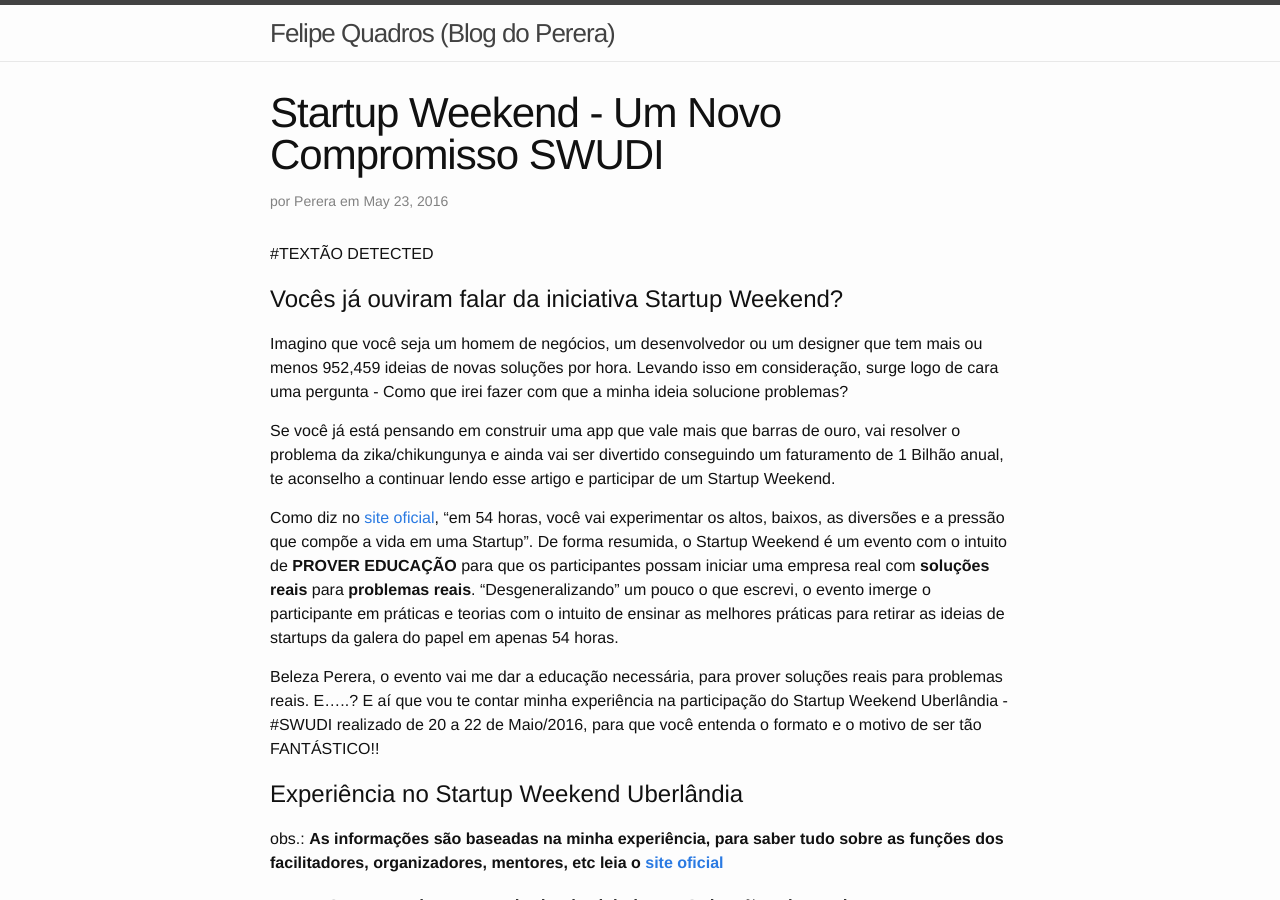
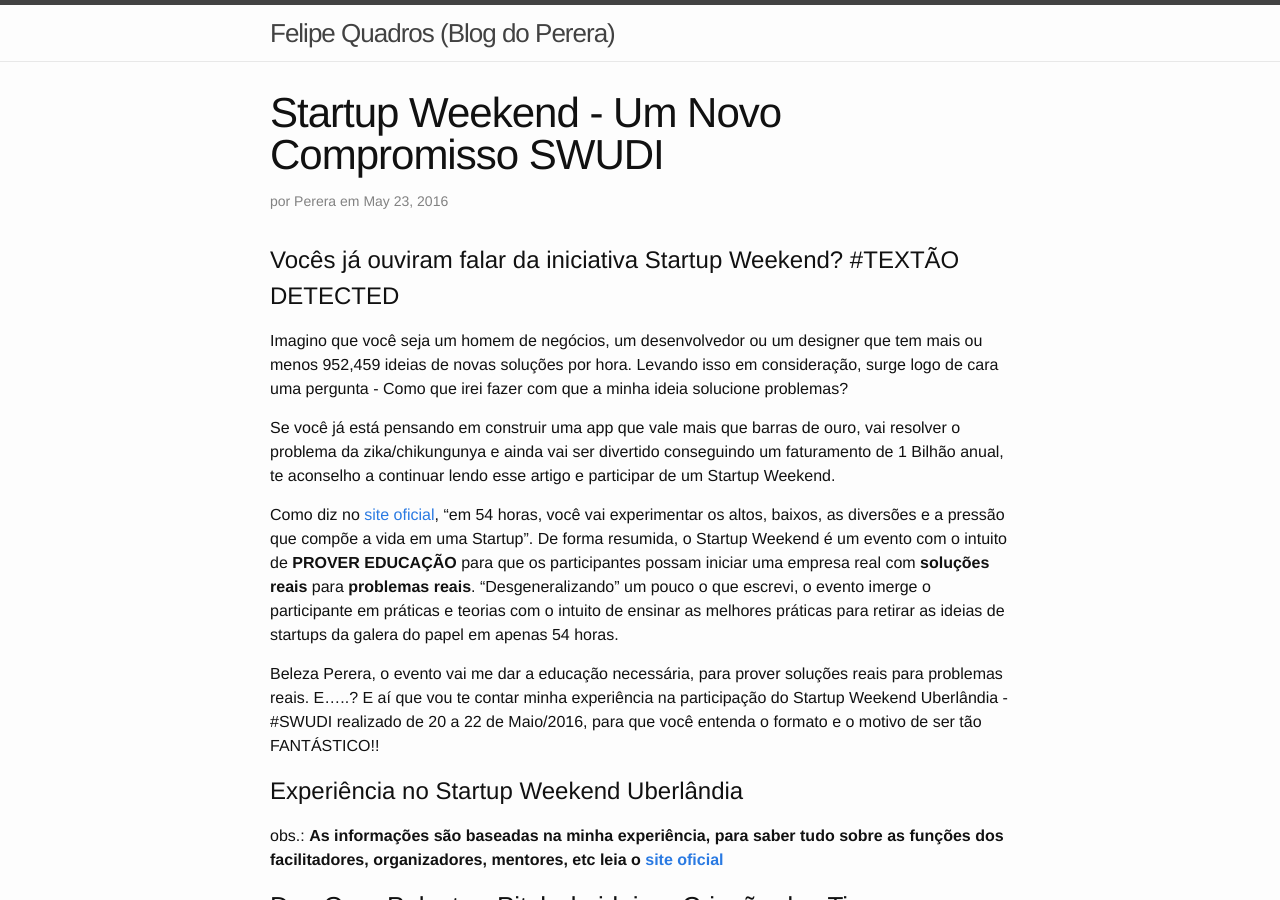
Before and after one commit to FpereraMaia/FpereraMaia.github.io, a Jekyll site: the page built from _posts/2016-05-23-startup-weekend-um-novo-compromisso-#swudi.markdown, in a window 1280 px wide and 900 px high. Built offline with Jekyll 4.4.1, drawn with Linux system fonts in a browser that asks for light colours; comment, search, counter and statistics services are not loaded.

```diff
--- a/_includes/head.html
+++ b/_includes/head.html
@@ -3,19 +3,11 @@
   <meta http-equiv="X-UA-Compatible" content="IE=edge">
   <meta name="viewport" content="width=device-width, initial-scale=1">
 
-  <title>{% if page.title %}{{ page.title | escape }}{% else %}{{ site.title | escape }}{% endif %}</title>
-  <meta name="description" content="{% if page.excerpt %}{{ page.excerpt | strip_html | strip_newlines | truncate: 160 }}{% else %}{{ site.description }}{% endif %}">
-  <meta name="author" content="{% if page.autor %}{{ site.data.autores[page.autor].nome }}{% else %}Perera{% endif %}">
-
-  <meta itemprop="author" content="{% if page.autor %}{{ site.data.autores[page.autor].nome }}{% else %}Perera{% endif %}">
-  <meta itemprop="name" content="{% if page.title %}{{ page.title | escape }}{% else %}{{ site.title | escape }}{% endif %}">
-  <meta itemprop="description" content="{% if page.excerpt %}{{ page.excerpt | strip_html | strip_newlines | truncate: 160 }}{% else %}{{ site.description }}{% endif %}">
-
+  <meta property="og:title" content="{% if page.title %}{{ page.title | escape }}{% else %}{{ site.title | escape }}{% endif %}" />
   <meta property="fb:admins" content="100002214901125" />
   <meta property="fb:app_id" content="966242223397117" />
   <meta property="og:locale" content="pt_BR" />
   <meta property="og:type" content="article" />
-  <meta property="og:title" content="{% if page.title %}{{ page.title | escape }}{% else %}{{ site.title | escape }}{% endif %}" />
   <meta property="og:description" content="{% if page.excerpt %}{{ page.excerpt | strip_html | strip_newlines | truncate: 160 }}{% else %}{{ site.description }}{% endif %}" />
   <meta property="og:url" content="{{ site.url }}/{{ post.url }}">
   <meta property="og:image" content="{{ site.url }}/assets/logo-felipequadros-cortada.png">
@@ -23,6 +15,15 @@
   <meta property="article:publisher" content="https://www.facebook.com/felipepereira.quadrosmaia" />
   <meta property="article:author" content="felipepereira.quadrosmaia" />
   <meta property="article:section" content="{% if page.section %}{{ page.section }}{% else %}Geral{% endif %}" />
+
+  <title>{% if page.title %}{{ page.title | escape }}{% else %}{{ site.title | escape }}{% endif %}</title>
+
+  <meta name="description" content="{% if page.excerpt %}{{ page.excerpt | strip_html | strip_newlines | truncate: 160 }}{% else %}{{ site.description }}{% endif %}">
+  <meta name="author" content="{% if page.autor %}{{ site.data.autores[page.autor].nome }}{% else %}Perera{% endif %}">
+
+  <meta itemprop="author" content="{% if page.autor %}{{ site.data.autores[page.autor].nome }}{% else %}Perera{% endif %}">
+  <meta itemprop="name" content="{% if page.title %}{{ page.title | escape }}{% else %}{{ site.title | escape }}{% endif %}">
+  <meta itemprop="description" content="{% if page.excerpt %}{{ page.excerpt | strip_html | strip_newlines | truncate: 160 }}{% else %}{{ site.description }}{% endif %}">
 
   <meta name="twitter:card" content="summary">
   <meta name="twitter:site" content="@FQ_Perera">
--- a/_posts/2016-05-23-startup-weekend-um-novo-compromisso-#swudi.markdown
+++ b/_posts/2016-05-23-startup-weekend-um-novo-compromisso-#swudi.markdown
@@ -9,10 +9,7 @@ section: EVENTOS
 cervejaDoDia: Baden Baden - Golden
 linkCerveja: https://www.badenbaden.com.br/cervejas/golden/
 ---
-#TEXTÃO DETECTED
-
-# Vocês já ouviram falar da iniciativa Startup Weekend?
-
+# Vocês já ouviram falar da iniciativa Startup Weekend? #TEXTÃO DETECTED
 Imagino que você seja um homem de negócios, um desenvolvedor ou um designer que tem mais ou menos 952,459 ideias de novas soluções por hora. Levando isso em consideração, surge logo de cara uma pergunta - Como que irei fazer com que a minha ideia solucione problemas?
 
 Se você já está pensando em construir uma app que vale mais que barras de ouro, vai resolver o problema da zika/chikungunya e ainda vai ser divertido conseguindo um faturamento de 1 Bilhão anual, te aconselho a continuar lendo esse artigo e participar de um Startup Weekend.
```
Also changed, not shown: 5 other files.
